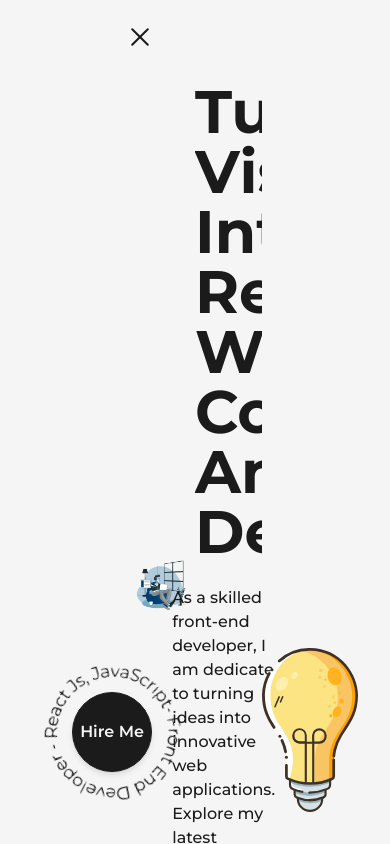
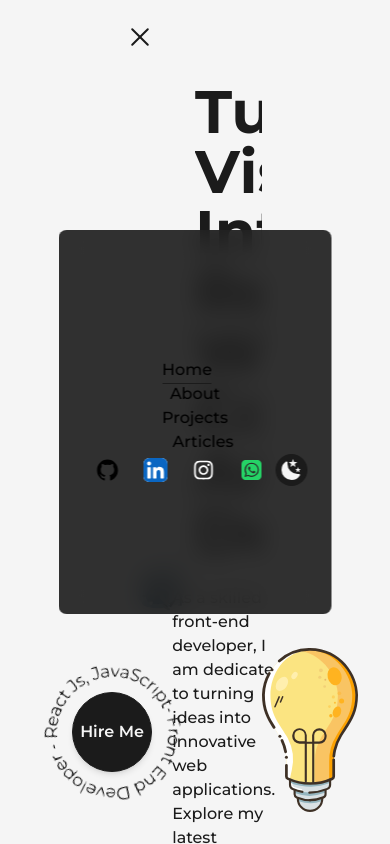
Before and after one commit to Suraj-Ambekar/portfolio-website, a Next.js app: page / in a window 390 px wide. Both pictures are taken after a click on the button 140 px from the left and 37 px from the top of the page. Shown: the top 844 px of the page. Built offline with nearby package versions, Linux system fonts and the light colour scheme.

Commit message:
added condition to view menu on mobile view

```diff
--- a/src/components/NavBar.js
+++ b/src/components/NavBar.js
@@ -114,7 +114,60 @@ const NavBar = () => {
       </div>
 
       {
+        isOpen ?
+          <div className='min-w-[70vw] flex flex-col justify-between items-center fixed top-1/2 left-1/2 -translate-x-1/2 -translate-y-1/2 z-30
+          bg-dark/90 dark:bg-light/75 rounded-lg backdrop-blur-md py-32
+          '>
+            <nav className='flex items-center flex-col justify-center'>
+            <CustomMobileLink href="/" title="Home" className='mr-4' toggle={handleClick} />
+            <CustomMobileLink href="/about" title="About" className='mx-4' toggle={handleClick} />
+            <CustomMobileLink href="/projects" title="Projects" className='mx-4' toggle={handleClick} />
+            <CustomMobileLink href="/articles" title="Articles" className='ml-4' toggle={handleClick} />
+            </nav>
 
+            <nav className='flex justify-center items-center flex-wrap'>
+            <motion.a
+              href="https://github.com/suraj-Ambekar/" target={"_blank"}
+              whileHover={{y:-2}} whileTap={{scale: 0.9}}
+              className='w-6 mx-3'
+            >
+              <GitHub />
+            </motion.a>
+            <motion.a
+              href="https://www.linkedin.com/in/suraj-ambekar/" target={"_blank"}
+              whileHover={{y:-2}} whileTap={{scale: 0.9}}
+              className='w-6 mx-3'
+            >
+              <LinkedIn />
+            </motion.a>
+            <motion.a
+              href="https://www.instagram.com/ambekarsuraj03_/" target={"_blank"}
+              whileHover={{y:-2}} whileTap={{scale: 0.9}}
+              className='w-6 mx-3'
+            >
+              <Instagram />
+            </motion.a>
+            <motion.a
+              href="https://api.whatsapp.com/send/?phone=9819298932&text&type=phone_number&app_absent=0" target={"_blank"}
+              whileHover={{y:-2}} whileTap={{scale: 0.9}}
+              className='w-6 ml-3'
+            >
+              <Whatsapp />
+            </motion.a>
+            <button onClick={()=> setMode(mode === "light" ? "dark" : "light")}
+              className={`ml-3 flex items-center justify-center rounded-full p-1
+                ${mode === "light" ? "bg-dark text-light" : "bg-light text-dark"}
+              `}
+            >
+              {
+                mode === "dark" ? <SunIcon className={"fill-dark"} />
+                : <MoonIcon className={"fill-dark"} />
+              }
+            </button>
+            </nav>
+          </div>
+
+        : null
       }
 
       {/* <div className='absolute left-[50%] top-2 translate-x-[-50%]'>
```
